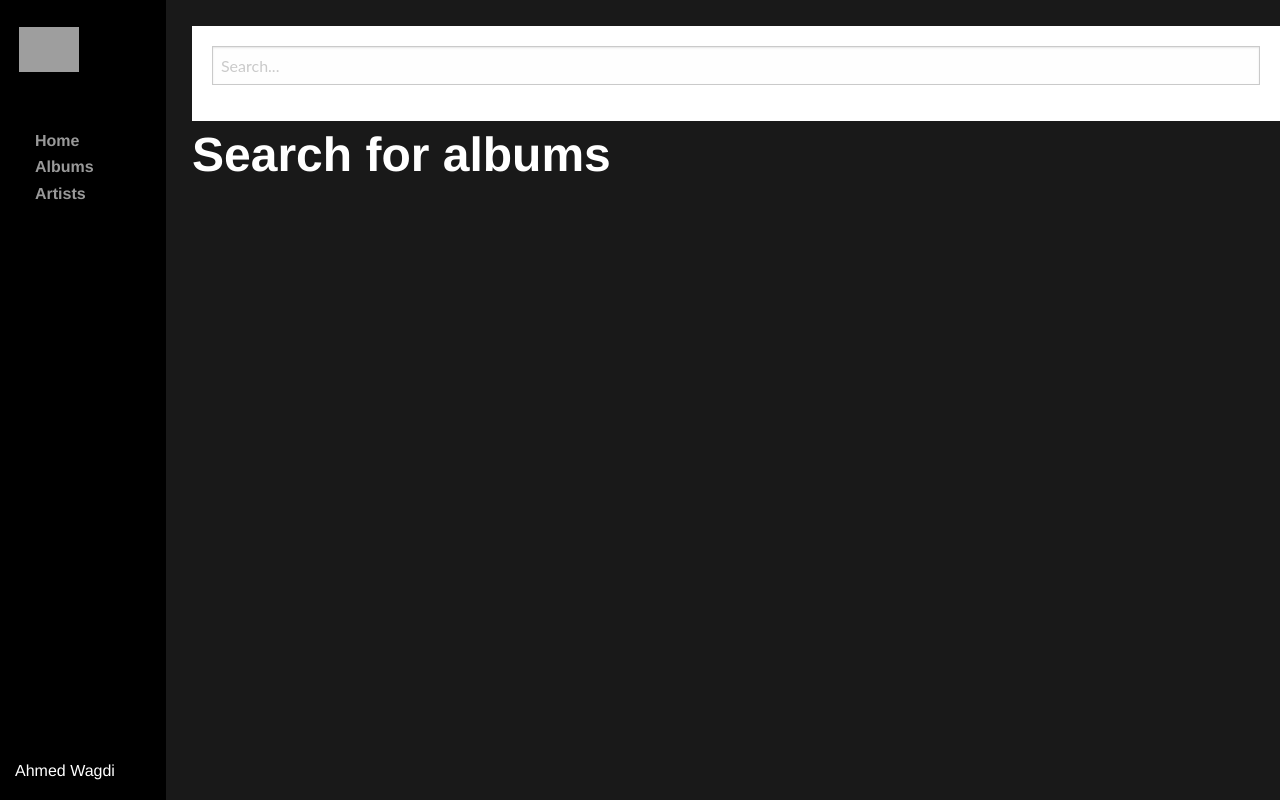
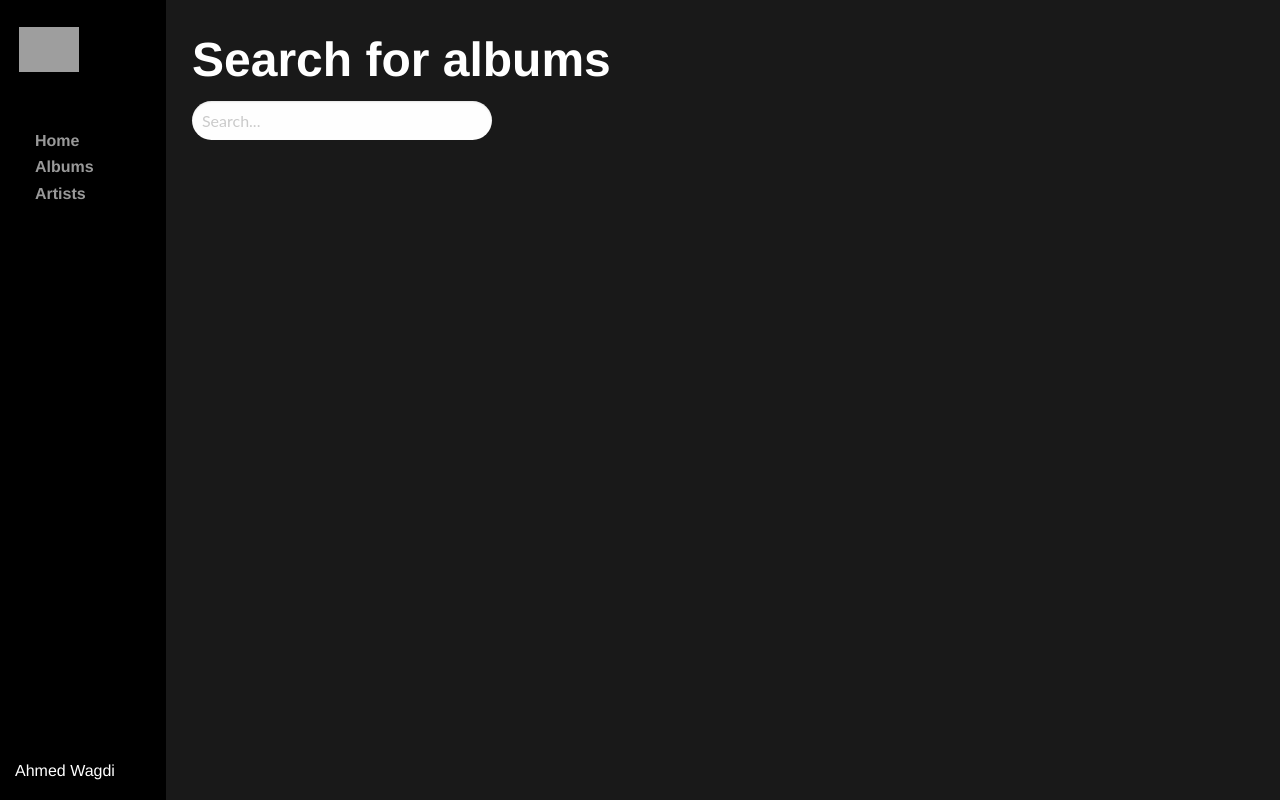
Before and after one commit to Youmna-Salah/Spotify-Demo, a React (Create React App) app in the folder finalProject/: page /albumsSearch in a window 1280 px wide. Built offline with nearby package versions, Linux system fonts and the light colour scheme; grey boxes are pictures that could not be loaded.

Commit message:
search bar

```diff
--- a/finalProject/src/components/AlbumsSearch.js
+++ b/finalProject/src/components/AlbumsSearch.js
@@ -1,6 +1,6 @@
 import React from 'react';
 import axios from 'axios';
-
+import '../index.css'
 import AlbumsList from './AlbumsList';
 
 /* API information */
@@ -33,10 +33,10 @@ export default class AlbumsSearch extends React.Component{
 	render(){
 		return(
 			<div className="artists-list-container">
-				<form className="search" onSubmit={this.searchVideos}>
-					<input className="searchbar" ref="keyword" type="text" placeholder="Search..."/>
+				<h1 className="title">Search for albums</h1>
+				<form className="searchbar" onSubmit={this.searchVideos}>
+					<input className="search" ref="keyword" type="text" placeholder="Search..."/>
 				</form>
-				<h1 className="title">Search for albums</h1>
 				<div className="medium-12 columns artists">
 					<AlbumsList albums={this.state.albumstList}/>
 				</div>
--- a/finalProject/src/components/ArtistsSearch.js
+++ b/finalProject/src/components/ArtistsSearch.js
@@ -1,6 +1,6 @@
 import React from 'react';
 import axios from 'axios';
-
+import '../index.css';
 import ArtistList from './ArtistList';
 /* API information */
 import {APIURL} from "../App";
@@ -30,11 +30,10 @@ export default class ArtistsSearch extends React.Component{
 	render(){
 		return(
 				<div className="artists-list-container">
-			    <form className="search" onSubmit={this.searchVideos}>
-				<input className="searchbar" ref="keyword" type="text" placeholder="Search..."/>
+				<h1 className="title">Search for artists</h1>
+			    <form  className="searchbar" onSubmit={this.searchVideos}>
+				<input className="search" ref="keyword" type="text" placeholder="Search..."/>
 				</form>
-
-				<h1 className="title">Search for artists</h1>
 				<div className="medium-12 columns artists">
 					<ArtistList artists={this.state.artistList}/>
 				</div>
--- a/finalProject/src/index.css
+++ b/finalProject/src/index.css
@@ -42,6 +42,12 @@ div{
 }
 img {
 	max-width: 100%;
+}
+form .search{
+border-radius: 25px;
+    border: none;
+    padding: 10px;
+    width: 300px;
 }
 .player{
 	position: fixed;
@@ -94,29 +100,15 @@ img {
 		max-height: 50vh;
 
 }
-.search{
-	padding: 20px;
-	background-color: white;
-}
+
 #details{
 	padding: 20px;
 	background-color: white
 }
-.searchbar{
-    width: 68%;
-    height: 50px;
-    display: inline-flex;
-    position: relative;
-    margin: 20px;
-    color: rgba(255, 255, 255, 0.5);
-}
+
 .searchContainer{
+	border-radius: 25px;
 	display: block;
-}
-.search{
-    margin: 0 auto;
-    width: 100%;
-    display: inline-flex;
 }
 .logo{
     display: flex;
```
